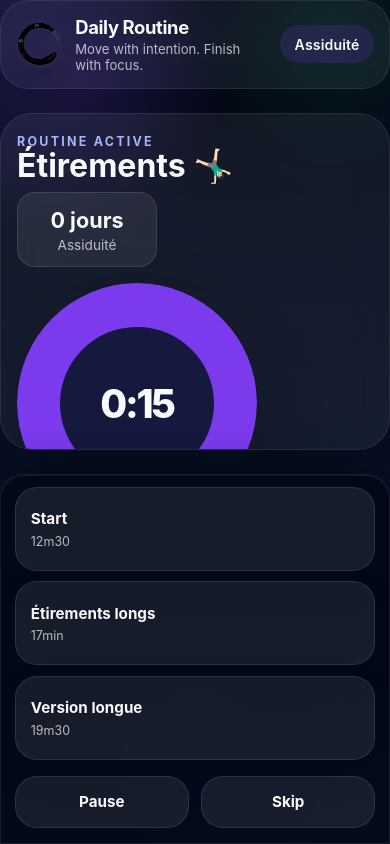
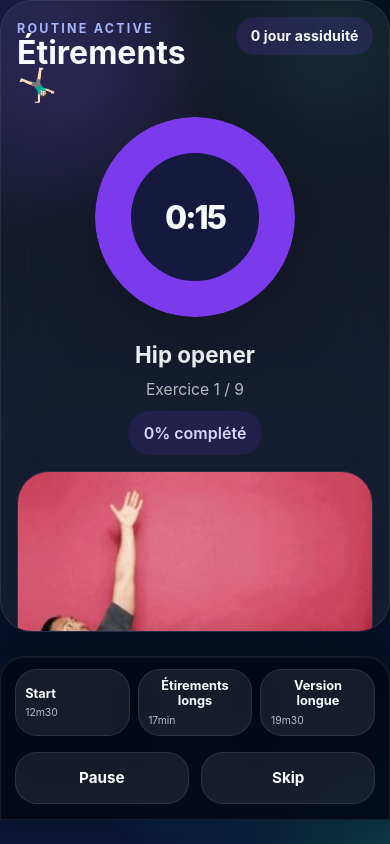
Before and after one commit to JustFS/daily-routine, a website: page index.html in a window 390 px wide. Drawn offline with Linux system fonts and the light colour scheme.

Commit message:
Refinements: center image vertically, reduce mobile button sizes, ensure full image visibility, fix progress circle to empty per second

```diff
--- a/app.js
+++ b/app.js
@@ -263,12 +263,19 @@ function formatTime(seconds) {
   return `${m}:${s.toString().padStart(2, "0")}`;
 }
 
+function dayLabel(count) {
+  return count <= 1 ? "jour" : "jours";
+}
+
 // Affichage
 function render() {
   const phase = routine[state.phaseIndex];
   const exo = phase.exercises[state.exerciseIndex];
   const streaks = computeStreaks();
-  const progress = Math.round((state.remaining / exo.duration) * 100);
+  const exerciseProgress = Math.round((state.remaining / exo.duration) * 100);
+  const routineProgress = Math.round(
+    (state.exerciseIndex / phase.exercises.length) * 100,
+  );
   const exerciseLabel =
     exo.pic.charAt(0).toUpperCase() + exo.pic.slice(1).replace(/-/g, " ");
 
@@ -280,21 +287,20 @@ function render() {
           <h2>${phase.name}</h2>
         </div>
 
-        <div class="stat-pill">
-          <span>${streaks.current} jours</span>
-          <small>Assiduité</small>
-        </div>
+        <button class="attendance-chip" id="attendanceBtn" type="button" aria-label="Voir l'assiduité">
+          <span>${streaks.current} ${dayLabel(streaks.current)} assiduité</span>
+        </button>
       </div>
 
       <div class="progress-block">
-        <div class="progress-ring" style="--progress:${progress};">
+        <div class="progress-ring" style="--progress:${exerciseProgress};">
           <div class="timer-value">${formatTime(state.remaining)}</div>
         </div>
 
         <div class="exercise-meta">
           <div class="meta-title">${exerciseLabel}</div>
           <div class="meta-sub">Exercice ${state.exerciseIndex + 1} / ${phase.exercises.length}</div>
-          <span class="phase-badge">${progress}% restant</span>
+          <span class="phase-badge">${routineProgress}% complété</span>
         </div>
       </div>
 
--- a/index.html
+++ b/index.html
@@ -14,20 +14,6 @@
   </div>
 
   <div class="page-shell">
-    <header class="topbar">
-      <div class="brand">
-        <img src="./img/logo.png" alt="Logo Routine" class="brand-logo" />
-        <div>
-          <span class="brand-title">Daily Routine</span>
-          <p class="brand-subtitle">Move with intention. Finish with focus.</p>
-        </div>
-      </div>
-
-      <button class="attendance-chip" id="attendanceBtn" type="button" aria-label="Voir l'assiduité">
-        <span>Assiduité</span>
-      </button>
-    </header>
-
     <main></main>
 
     <section class="control-panel" aria-label="Contrôles de routine">
--- a/style.css
+++ b/style.css
@@ -127,10 +127,32 @@ main {
 }
 
 .hero-header {
-  display: flex;
-  justify-content: space-between;
-  align-items: flex-start;
+  display: grid;
+  grid-template-columns: 1fr auto;
+  align-items: start;
   gap: 1rem;
+}
+
+.hero-header > .attendance-chip {
+  justify-self: end;
+}
+
+.attendance-chip {
+  border: none;
+  padding: 0.75rem 1rem;
+  border-radius: 20px;
+  background: rgba(124, 58, 237, 0.18);
+  color: var(--text);
+  font-weight: 700;
+  letter-spacing: 0.01em;
+  font-size: 0.95rem;
+  cursor: pointer;
+  transition: transform 180ms ease, background 180ms ease, box-shadow 180ms ease;
+}
+
+.attendance-chip:hover {
+  transform: translateY(-1px);
+  background: rgba(124, 58, 237, 0.28);
 }
 
 .eyebrow {
@@ -220,6 +242,7 @@ main {
 .exercise-meta {
   display: grid;
   gap: 0.75rem;
+  text-align: center;
 }
 
 .exercise-meta .meta-title {
@@ -242,15 +265,19 @@ main {
   color: #d8d7ff;
   font-weight: 600;
   width: max-content;
+  margin: 0 auto;
 }
 
 .image-container {
   display: flex;
   justify-content: center;
+  align-items: center;
 }
 
 .image-container img {
-  width: min(460px, 100%);
+  width: 100%;
+  max-width: 460px;
+  height: auto;
   border-radius: 32px;
   box-shadow: 0 32px 80px rgba(0, 0, 0, 0.24);
   border: 1px solid rgba(255,255,255,0.08);
@@ -492,7 +519,18 @@ main {
     align-items: flex-start;
   }
   .preset-grid {
-    grid-template-columns: 1fr;
+    grid-template-columns: repeat(3, minmax(0, 1fr));
+    gap: 0.6rem;
+  }
+  .preset-card {
+    padding: 0.75rem 0.85rem;
+    min-height: 72px;
+  }
+  .preset-card .btn-main {
+    font-size: 0.9rem;
+  }
+  .preset-card .btn-sub {
+    font-size: 0.72rem;
   }
   .secondary-controls {
     grid-template-columns: 1fr 1fr;
@@ -535,26 +573,34 @@ main {
     font-size: 2rem;
   }
   .progress-ring {
-    width: 100%;
-    max-width: 240px;
+    width: min(200px, 100%);
+    margin: 0 auto;
   }
   .timer-value {
-    font-size: clamp(1.9rem, 10vw, 3rem);
+    font-size: clamp(2rem, 8vw, 2.4rem);
+    text-align: center;
   }
   .exercise-meta .meta-title {
     font-size: 1.4rem;
   }
   .image-container img {
-    max-height: 160px;
     width: 100%;
+    max-width: 460px;
+    height: auto;
   }
   .preset-grid {
-    grid-template-columns: 1fr;
-    gap: 0.65rem;
+    grid-template-columns: repeat(3, minmax(0, 1fr));
+    gap: 0.5rem;
   }
   .preset-card {
-    min-height: 84px;
-    padding: 0.8rem 0.95rem;
+    min-height: 60px;
+    padding: 0.5rem 0.6rem;
+  }
+  .preset-card .btn-main {
+    font-size: 0.8rem;
+  }
+  .preset-card .btn-sub {
+    font-size: 0.65rem;
   }
   .secondary-controls {
     grid-template-columns: 1fr 1fr;
```
